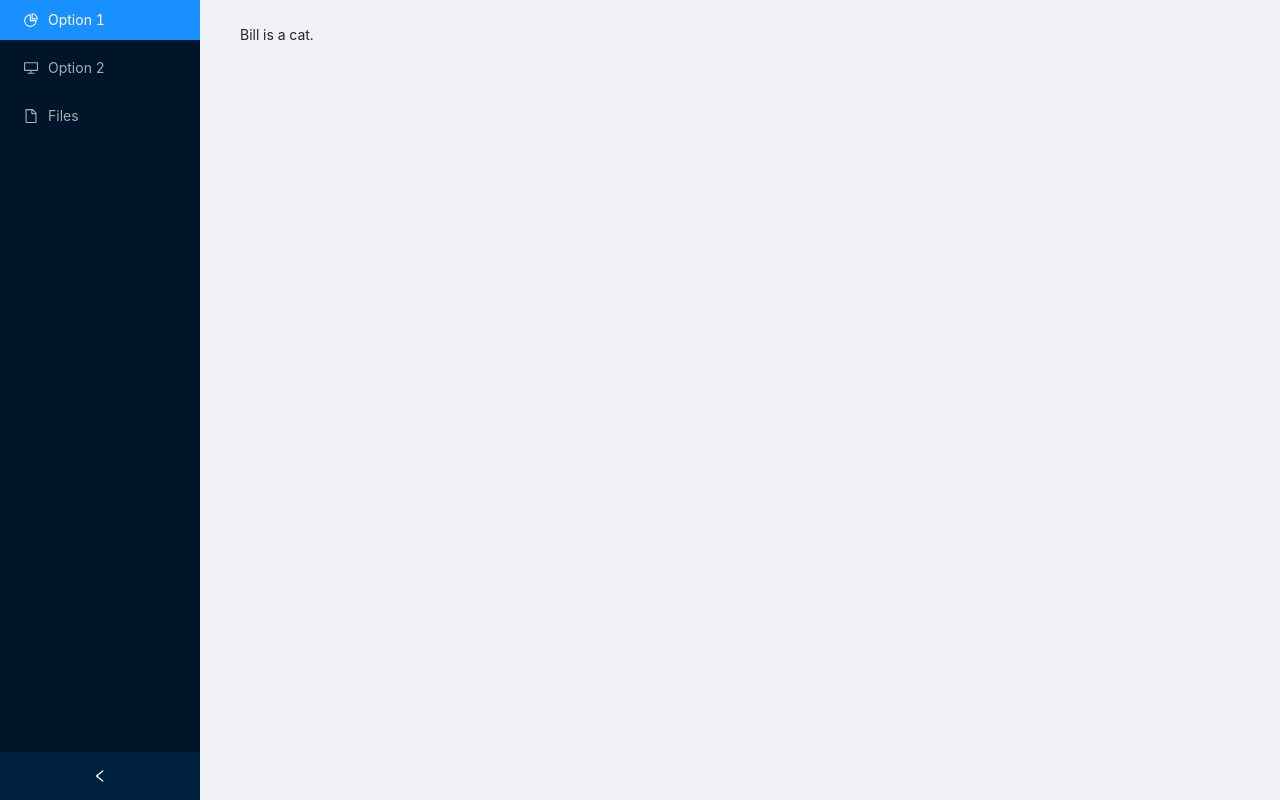
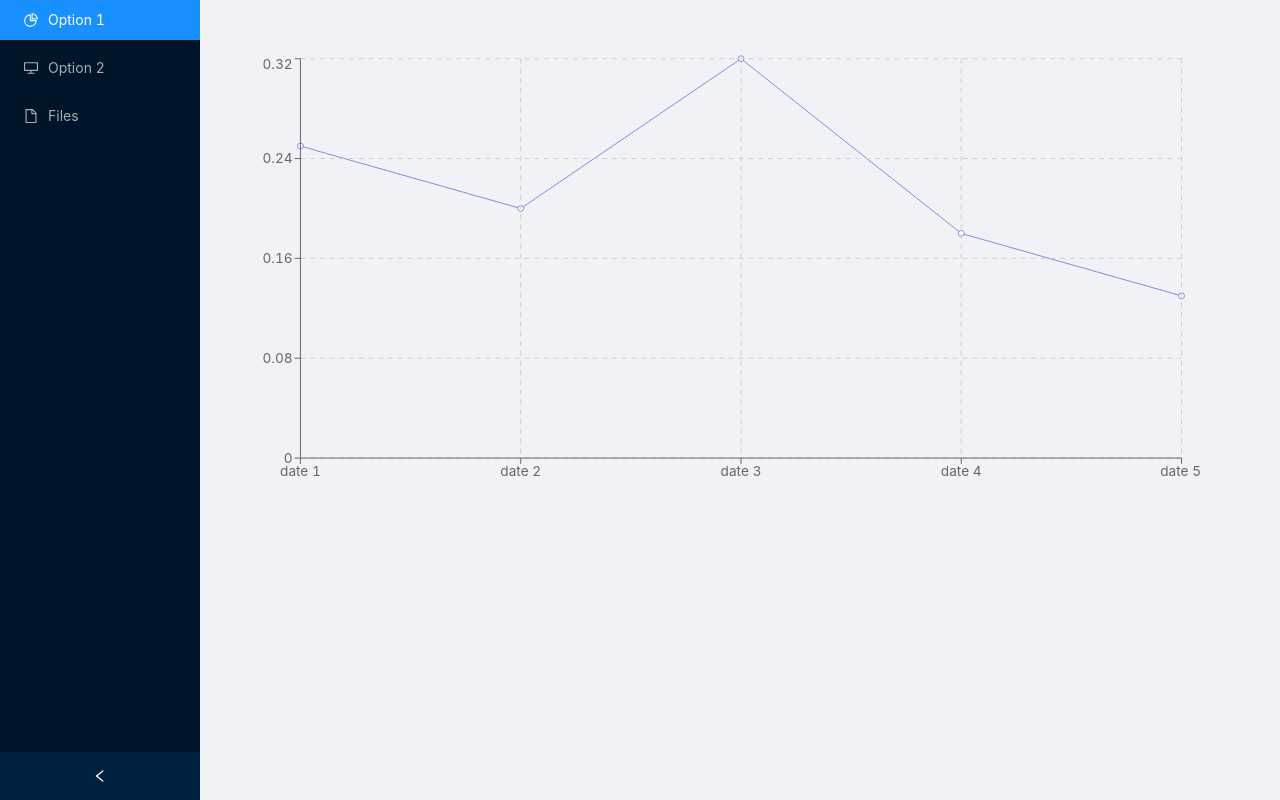
Before and after one commit to aurelio4/nw_price_tracker, a React (Create React App) app in the folder frontend/: page / in a window 1280 px wide. Built offline with nearby package versions, Linux system fonts and the light colour scheme.

Commit message:
added graph to dashboard

```diff
--- a/frontend/src/components/common/Sider.tsx
+++ b/frontend/src/components/common/Sider.tsx
@@ -7,6 +7,7 @@ import {
   } from '@ant-design/icons';
 
 const Sider = (): JSX.Element => {
+    // at less than 1025px (width), sider should be full width
     const [collapsed, setCollapsed] = useState<boolean>(false)
     const [active, setActive] = useState<string>('1')
     const { Sider } = Layout
--- a/frontend/src/components/pages/Dashboard.tsx
+++ b/frontend/src/components/pages/Dashboard.tsx
@@ -1,5 +1,5 @@
 import React from 'react'
-// import Graph from '../common/Graph'
+import Graph from '../common/Graph'
 import Sider from '../common/Sider'
 
 import { Layout } from 'antd';
@@ -12,9 +12,7 @@ const Dashboard = (): JSX.Element => {
             <Sider />
             <Layout className="site-layout">
                 <Content style={{ margin: '0 16px' }}>
-                    <div className="site-layout-background" style={{ padding: 24, minHeight: 360 }}>
-                    Bill is a cat.
-                    </div>
+                    <Graph />
                 </Content>
             </Layout>
         </Layout>
```
